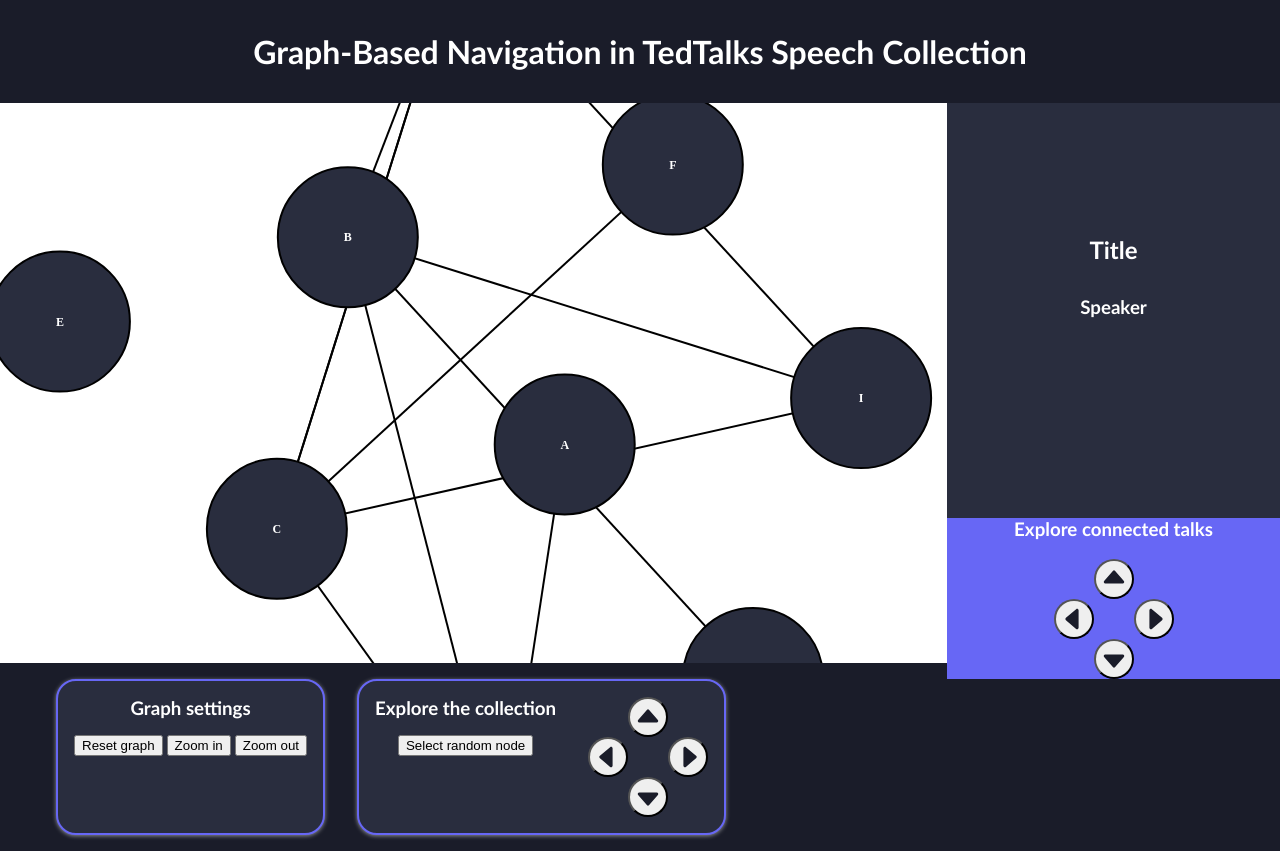
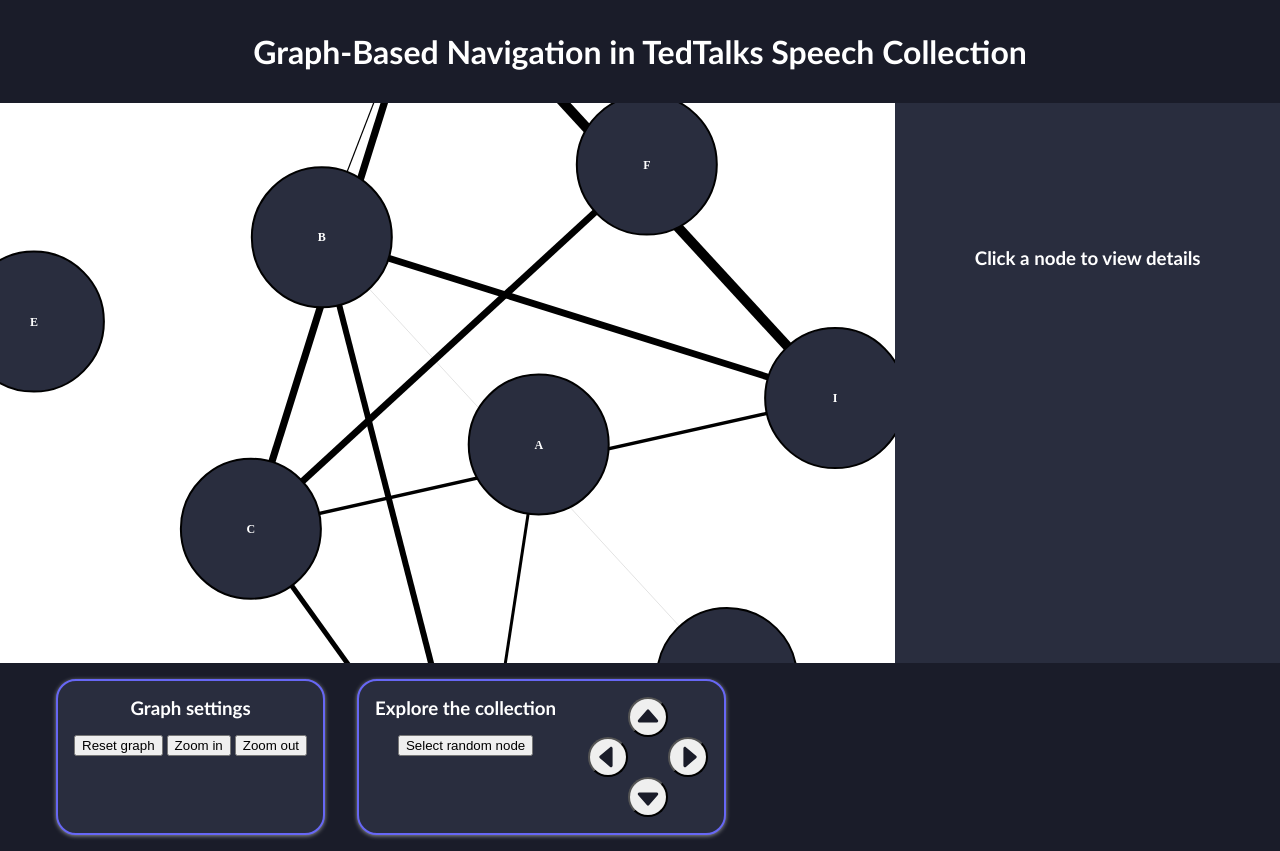
Before and after one commit to AnSuChi/Speech_Collection_Navigation_Graph.v1, a Flask app: page / in a window 1280 px wide. Run offline with Flask 3, Linux system fonts and the light colour scheme.

Commit message:
implement weighted lines

```diff
--- a/App/data/dummy.json
+++ b/App/data/dummy.json
@@ -96,7 +96,7 @@
         {
             "source": 8,
             "target": 10,
-            "weight": 0.999
+            "weight": 1
         },
         {
             "source": 2,
--- a/App/static/scripts/app.js
+++ b/App/static/scripts/app.js
@@ -49,7 +49,7 @@
         .enter()
         .append("line")
         .attr("stroke", "black")
-        .attr("stroke-width", 2);
+        .attr("stroke-width", data => data.weight * 10);
 
     // create node groups (node + text)
     const nodes = zoomContainer.selectAll("g")
--- a/App/static/styles/style.css
+++ b/App/static/styles/style.css
@@ -42,7 +42,7 @@
 #node-details-container {
     background-color: var(--bg-main);
     min-height: 70vh;
-    width: 450px;
+    width: 550px;
     margin: 2rem 0rem 0rem 0rem;
 }
 
@@ -128,7 +128,7 @@
 #secondary-traversal-controller {
     background-color: #6767f5;
     position: relative;
-    top: 50%;
+    top: 40%;
 }
 #secondary-traversal-controller .traversalBtns-container {
     max-width: 120px;
--- a/App/templates/index.html
+++ b/App/templates/index.html
@@ -11,10 +11,10 @@
             </div>
             <div id="node-details-container">
                 <div id="node-info-container">
-                    <h2 id="node-title">Title</h2>
-                    <h3 id="node-speaker">Speaker</h3>
+                    <h2 id="node-title"></h2>
+                    <h3 id="node-speaker">Click a node to view details</h3>
                 </div>
-                <div id="secondary-traversal-controller">
+                <div id="secondary-traversal-controller" style="display: none;">
                     <h3>Explore connected talks</h3>
                     <div class="traversalBtns-container">
                         <button class="NodeUp-btn">
```
